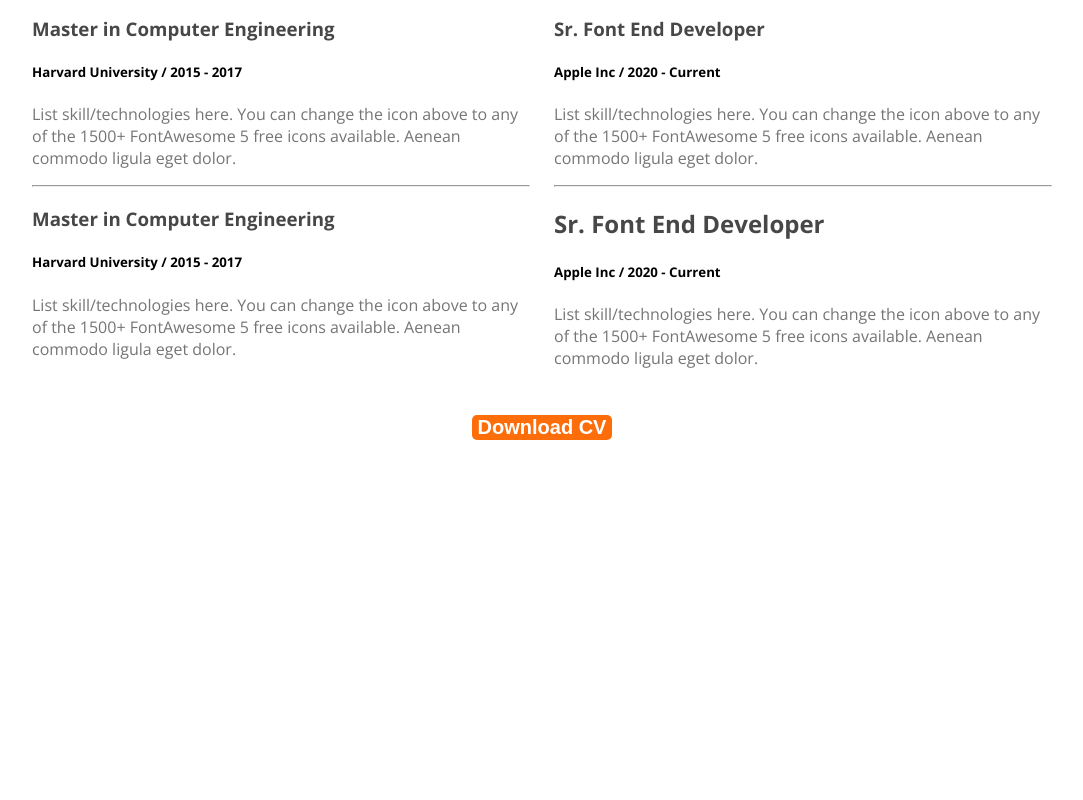
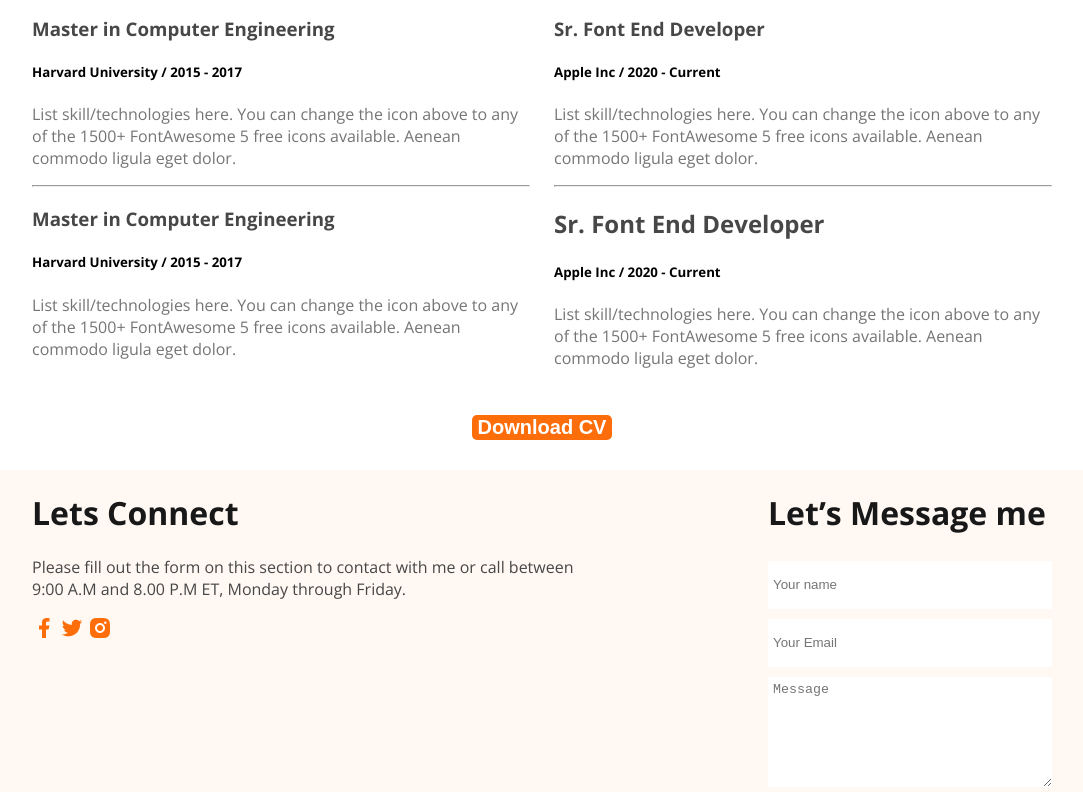
Before and after one commit to mohammad-imran-eng/developer-portfolio, a plain HTML site: page index.html in a window 1280 px wide. Shown: the part 1785-2585 px from the top of the page, without its empty margins (98-1181 px from the left). Before the commit the page ends 2255 px from the top, so only its background shows below. Drawn offline with nearby package versions, Linux system fonts and the light colour scheme.

Commit message:
footer part

```diff
--- a/css/style.css
+++ b/css/style.css
@@ -141,3 +141,36 @@ nav ul li a {
     text-align: center;
     margin: 30px 0;
 }
+
+footer {
+    background: #FFF8F3;
+}
+
+.footer-container {
+    display: flex;
+    justify-content: space-between;
+    width: 1020px;
+    margin: 0 auto;
+}
+
+.footer-container h1 {
+    color: #181818;
+}
+.footer-container p {
+    color: #474747;
+}
+.contact input {
+    height: 38px;
+    width: 274px;
+    border: none;
+    margin: 5px 0;
+    padding: 5px;
+}
+
+.contact textarea {
+    height: 100px;
+    width: 274px;
+    margin-top: 5px;
+    border: none;
+    padding: 5px;
+}
--- a/index.html
+++ b/index.html
@@ -148,6 +148,27 @@
        </div>
     </section>
 
+    <footer>
+        <div class="footer-container">
+            <div class="connect">
+                <h1>Lets Connect</h1>
+                <p>Please fill out the form on this section to contact with me or
+                    call between <br> 9:00 A.M and 8.00 P.M ET, Monday through Friday.
+                </p>
+                <div class="connect-icon">
+                    <img src="portfolio-resources-main/images/icons/facebook.png" alt="">
+                    <img src="portfolio-resources-main/images/icons/twitter.png" alt="">
+                    <img src="portfolio-resources-main/images/icons/insta.png" alt="">
+                </div>
+            </div>
+            <div class="contact">
+                <h1 class="contact-heading">Let’s Message me</h1>
+                <input type="text" placeholder="Your name"> <br>
+                <input type="text" placeholder="Your Email"> <br>
+                <textarea name="" id="" placeholder="Message"></textarea>
+            </div>
+        </div>
+    </footer>
 
 
 </body>
```
